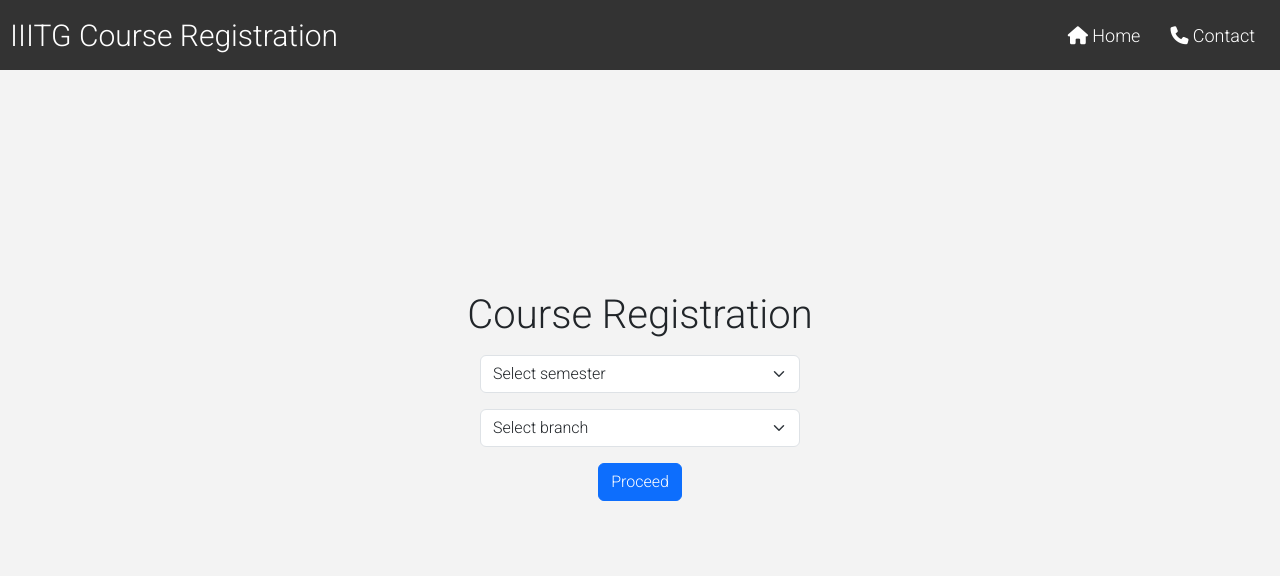
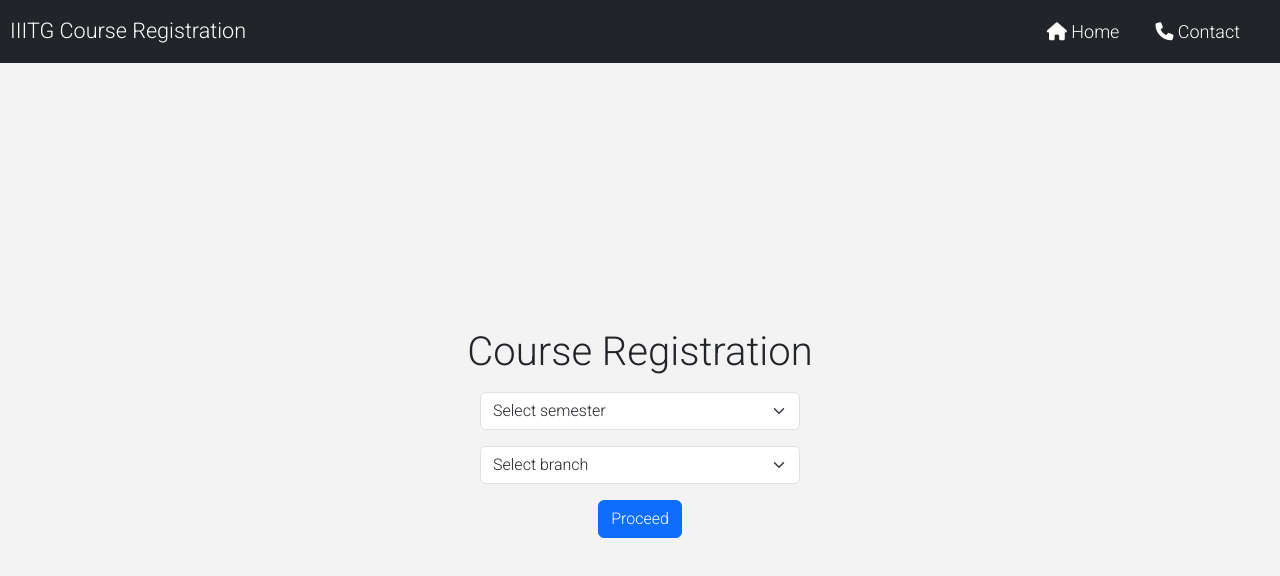
Before and after one commit to techrajat/IIITG-Course-Registration-Website, a React (Create React App) app in the folder client/: page /adminhero in a window 1280 px wide. Shown: the top 576 px of the page. Built offline with nearby package versions, Linux system fonts and the light colour scheme; no server answers.

Commit message:
CSS modified.

```diff
--- a/client/src/App.css
+++ b/client/src/App.css
@@ -8,7 +8,7 @@
     margin: 0;
     padding: 0;
     box-sizing: border-box;
-    height: 100vh;
+    height: calc(100vh - 52.41px);
     background-color: #f3f3f3;
     display: flex;
     flex-direction: column;
@@ -29,41 +29,41 @@
 }
 
 .head {
-    position: fixed;
-    width: 100vw;
-    top: 0;
-    z-index: 1;
-    background-color: #333;
-    color: #fff;
-    padding: 10px;
+    width: 100%;
+}
+
+.head .navbar {
     display: flex;
     justify-content: space-between;
     align-items: center;
-    height: 70px;
+    font-size: large;
+    padding: 10px;
+}
+
+.head .container-fluid {
+    width: fit-content;
+    margin: 0;
 }
 
 .college-name {
-    font-size: 30px;
+    color: white;
+    text-align: center;
+    font-size: larger;
 }
 
-.head nav {
-    display: flex;
-    align-items: center;
-    font-size: large;
-}
-
-.head nav a {
+.head .navbar a {
     color: #fff;
-    text-decoration: none;
-    margin: 0 15px;
+    margin: 0 10px;
 }
 
 #logged a {
-    width: 129px;
+    width: 140px;
 }
 
-#logged button {
-    font-size: large;
+.navbar-toggler {
+    position: absolute;
+    right: 13px;
+    top: 7px;
 }
 
 #custom-modal, #electiveModal {
@@ -93,7 +93,7 @@
 
 
 .choose {
-    margin: 100px 30px 30px 30px;
+    margin: 25px;
     display: flex;
     justify-content: center;
     align-items: center;
@@ -155,7 +155,7 @@
 
 #verification,
 #verifiedReceipts {
-    margin-top: 100px;
+    margin-top: 25px;
 }
 
 .login-page {
@@ -225,13 +225,26 @@
 
 .studentRegOptions {
     text-align: center;
-    height: 100vh;
+    height: calc(100vh - 52.41px);
     display: flex;
     justify-content: center;
     align-items: center;
     flex-direction: column;
     background-color: #f3f3f3;
-    ;
+}
+
+#courseRegBtn {
+    display: none;
+}
+
+#student-buttons {
+    display: none;
+    text-align: center;
+    display: flex;
+    justify-content: center;
+    align-items: center;
+    flex-direction: column;
+    background-color: #f3f3f3;
 }
 
 .options {
@@ -265,7 +278,6 @@
 .reg-form-container {
     max-width: 408px;
     margin: 50px auto;
-    margin-top: 100px;
     background-color: #fff;
     padding: 20px;
     border-radius: 8px;
@@ -298,7 +310,15 @@
     flex-direction: column;
 }
 
+#elective-preference {
+    display: none;
+}
+
 #regForm input[type="submit"] {
+    padding: 8px;
+    margin-bottom: 16px;
+    border-radius: 4px;
+    width: 100%;
     background-color: #4caf50;
     color: #fff;
     cursor: pointer;
@@ -314,8 +334,7 @@
 }
 
 #bill {
-    height: 100vh;
-    width: 100vw;
+    height: calc(100vh - 75px);;
     display: flex;
     justify-content: center;
     align-items: center;
@@ -323,7 +342,6 @@
 
 .bill-container {
     background-color: #fff;
-    margin-top: 68px;
     padding: 30px;
     border-radius: 8px;
     box-shadow: 0 0 20px rgba(0, 0, 0, 0.1);
@@ -411,7 +429,7 @@
 }
 
 .upload-form {
-    margin-top: 93px;
+    margin-top: 20px;
     background-color: #ffffff;
     border-radius: 8px;
     padding: 30px;
@@ -466,7 +484,7 @@
 }
 
 #setCapacity {
-    margin-top: 100px;
+    margin-top: 25px;
     display: flex;
     flex-direction: column;
     justify-content: center;
--- a/client/src/components/Navbar.js
+++ b/client/src/components/Navbar.js
@@ -37,20 +37,31 @@
   return (
     <div>
       <header className="head">
-        <div className="college-name">IIITG Course Registration</div>
-        <nav>
-          <Link to={homeLink}><i className="fa-solid fa-house"></i> Home</Link>
-          <Link to="/"><i className="fa-solid fa-phone"></i> Contact</Link>
-          {props.logged === true && <div className="dropdown" id="logged">
-            <ul className="navbar-nav">
-              <li className="nav-item dropdown">
-                <button className="btn btn-dark dropdown-toggle bg-transparent border-0" data-bs-toggle="dropdown" aria-expanded="false" id="username">{name ? name : ""}</button>
-                <ul className="dropdown-menu dropdown-menu-dark">
-                  <li><Link className="dropdown-item" to="/" onClick={logout}>Logout</Link></li>
-                </ul>
-              </li>
-            </ul>
-          </div>}
+        <nav className="navbar navbar-expand-lg bg-dark" data-bs-theme="dark">
+          <div className="college-name">IIITG Course Registration</div>
+          <div className="container-fluid">
+            <button className="navbar-toggler" type="button" data-bs-toggle="collapse" data-bs-target="#navbarSupportedContent" aria-controls="navbarSupportedContent" aria-expanded="false" aria-label="Toggle navigation">
+              <span className="navbar-toggler-icon"></span>
+            </button>
+            <div className="collapse navbar-collapse" id="navbarSupportedContent">
+              <ul className="navbar-nav me-auto mb-2 mb-lg-0">
+                <li className="nav-item">
+                  <Link className="nav-link active" aria-current="page" to={homeLink}><i className="fa-solid fa-house"></i> Home</Link>
+                </li>
+                <li className="nav-item">
+                  <Link className="nav-link" to="/"><i className="fa-solid fa-phone"></i> Contact</Link>
+                </li>
+                {props.logged === true && <li className="nav-item dropdown" id="logged">
+                  <a className="nav-link dropdown-toggle" href="/" role="button" data-bs-toggle="dropdown" aria-expanded="false">
+                  {name ? name : ""}
+                  </a>
+                  <ul className="dropdown-menu">
+                    <li><Link className="dropdown-item" to="/" onClick={logout}>Logout</Link></li>
+                  </ul>
+                </li>}
+              </ul>
+            </div>
+          </div>
         </nav>
       </header>
     </div>
--- a/client/src/components/admin/VerifyDeclinePayment.js
+++ b/client/src/components/admin/VerifyDeclinePayment.js
@@ -33,7 +33,7 @@
                 },
                 body: `roll=${encodeURIComponent(roll)}`
             });
-            if (data.status === 200) {
+            if (data.status === 200 && row) {
                 row.remove();
             }
         }
@@ -61,7 +61,7 @@
                 },
                 body: `roll=${encodeURIComponent(roll)}&reason=${encodeURIComponent(reason)}`
             });
-            if (data.status === 200) {
+            if (data.status === 200 && row) {
                 row.remove();
             }
         }
--- a/client/src/components/student/RegPage.js
+++ b/client/src/components/student/RegPage.js
@@ -1,11 +1,13 @@
 import { React, useState, useEffect } from 'react';
 import { useNavigate } from 'react-router-dom';
+import { ClipLoader } from 'react-spinners';
 
 function RegPage(props) {
   const navigate = useNavigate();
 
   const [user, setUser] = useState({});
   const [course, setCourse] = useState({});
+  const [load, setLoad] = useState(true);
 
   const getCourse = async () => {
     const user = JSON.parse(localStorage.getItem('user'));
@@ -20,6 +22,10 @@
     if (data.status === 200) {
       data = await data.json();
       setCourse(data.course);
+      setLoad(false);
+      if (document.getElementById('elective-preference')) {
+        document.getElementById('elective-preference').style.display = 'block';
+      }
     }
   };
 
@@ -87,6 +93,8 @@
             </label>
           </div>
         })}
+        <div style={{ 'textAlign': 'center' }}><ClipLoader loading={load} size={20} /></div>
+        <div id="elective-preference">
           {Object.keys(course).length !== 0 && course.electives.map((element, index) => {
             return <div className="elective" key={index}>
               <label htmlFor="course"><span>*</span> Select preference order for elective/project {index + 1}:</label>
@@ -98,10 +106,10 @@
                   })}
                 </select>
               })}
-
             </div>
           })}
-        <input type="submit" value="Register and Pay" />
+          <div style={{ 'textAlign': 'center' }}><input type="submit" value="Register and Pay" /></div>
+        </div>
         <div id="sameElectiveWarn" style={{ display: 'none' }}><p>You cannot choose the same elective multiple times.</p></div>
       </form>
     </div>
--- a/client/src/components/student/StudentHero.js
+++ b/client/src/components/student/StudentHero.js
@@ -2,6 +2,7 @@
 import '../../App.css';
 import { useNavigate } from 'react-router-dom';
 import Modal from 'react-modal';
+import { ClipLoader } from 'react-spinners';
 
 const customStyles = {
   content: {
@@ -20,6 +21,7 @@
   const [message, setMessage] = useState({});
   const [openElectiveModal, setOpenElectiveModal] = useState(false);
   const [allottedElectives, setAllottedElectives] = useState([]);
+  const [load, setLoad] = useState(true);
 
   let subtitle;
   function afterOpenModal() {
@@ -35,6 +37,11 @@
       },
     });
     const parsedData = await data.json();
+    if(document.getElementById('student-buttons')) {
+      setLoad(false);
+      document.getElementById('student-buttons').style.display = 'block';
+      document.getElementById('courseRegBtn').style.display = 'block';
+    }
     if (document.getElementById('courseRegBtn') && document.getElementById('allotted') && document.getElementById('payStatus') && document.getElementById('underVerification')) {
       if (data.status === 200) {
         setMessage(parsedData);
@@ -81,6 +88,9 @@
     if (data.status === 200) {
       data = await data.json();
       const electives = data.electives;
+      if (electives === null) {
+        document.getElementById('notAllotted').style.display = 'block';
+      }
       setAllottedElectives(electives);
     }
   };
@@ -122,18 +132,22 @@
       >
         <h2 ref={(_subtitle) => (subtitle = _subtitle)}>Allotted Electives</h2>
         <button onClick={() => { setOpenElectiveModal(false) }} id="electiveModalClose"><i className="fa-solid fa-xmark"></i></button>
-        {allottedElectives.map((element, index)=>{
+        <div id="notAllotted" style={{ display: 'none' }}><p>Electives not allotted yet.</p></div>
+        {allottedElectives !== null && allottedElectives.map((element, index) => {
           return <div key={index}>
-            <p>{index+1}. {element.code}: {element.name}</p>
+            <p>{index + 1}. {element.code}: {element.name}</p>
           </div>
         })}
       </Modal>
       <div className="studentRegOptions">
         <div><h1 id="UserName">Welcome</h1></div>
-        <div className="options" id="courseRegBtn"><button className="option" onClick={() => { navigate('/regpage') }}>Course Registration</button></div>
-        <div className="options" id="payStatus" style={{ display: "none" }}><button className="option" onClick={() => { navigate('/receipt') }}>View Payment Receipt</button></div>
-        <div className="options" id="allotted" onClick={getAllottedElectives} style={{ display: "none" }}><button className="option">View Allotted Electives</button></div>
-        <div className="options" id="underVerification" style={{ display: "none" }}>Payment status under verification...</div>
+        <div style={{ 'textAlign': 'center' }}><ClipLoader loading={load} size={20} /></div>
+        <div id="student-buttons">
+          <div className="options" id="courseRegBtn"><button className="option" onClick={() => { navigate('/regpage') }}>Course Registration</button></div>
+          <div className="options" id="payStatus" style={{ display: "none" }}><button className="option" onClick={() => { navigate('/receipt') }}>View Payment Receipt</button></div>
+          <div className="options" id="allotted" onClick={getAllottedElectives} style={{ display: "none" }}><button className="option">View Allotted Electives</button></div>
+          <div className="options" id="underVerification" style={{ display: "none" }}>Payment status under verification...</div>
+        </div>
       </div>
     </div>
   );
```
Lines whose indentation alone changed are shown as unchanged.
